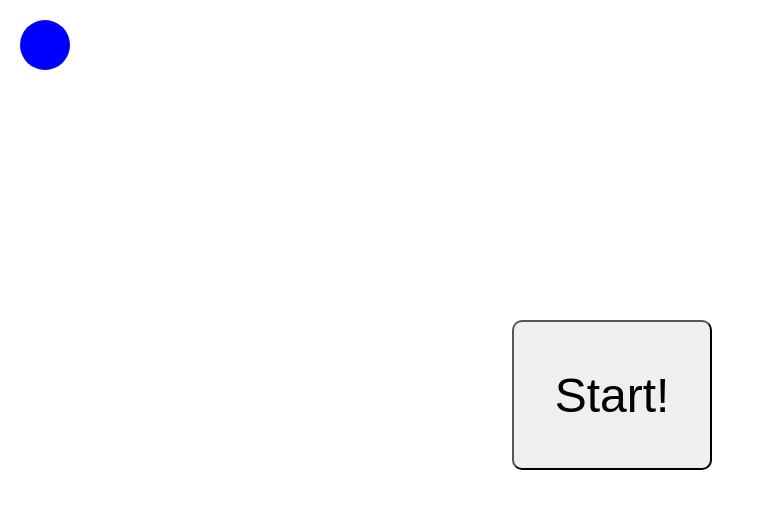
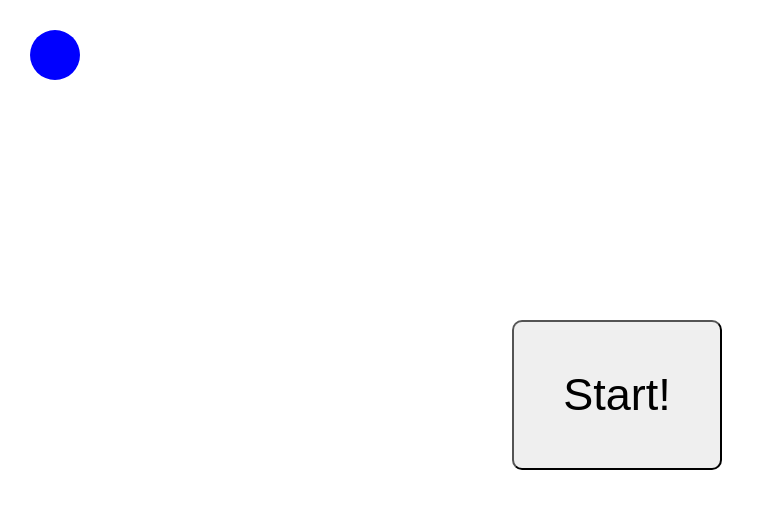
Before and after one commit to Misiou8/Szewczyk_MichalIT-NS-213-Lab-4, a plain HTML site: page Projekt 2 - Ball in hole/index.html in a window 1280 px wide. Shown: the whole page, without its empty margins (0-765 px from the left). Drawn offline with Linux system fonts and the light colour scheme.

Commit message:
Update style.css

```diff
--- a/Projekt 2 - Ball in hole/style.css
+++ b/Projekt 2 - Ball in hole/style.css
@@ -4,8 +4,8 @@
     border-radius: 50%;
     background: blue;
     position: absolute;
-    top: 20px;
-    left: 20px;
+    top: 30px;
+    left: 30px;
   }
   .container{
       overflow: hidden;
@@ -14,9 +14,9 @@
     position: absolute;
     top: 40%;
     left: 40%;
-    width: 200px;
+    width: 210px;
     height: 150px;
-    font-size: 3em;
+    font-size: 45px;
     border-radius: 10px;
   }
   .hole, .winHole, .tempHole{
```
